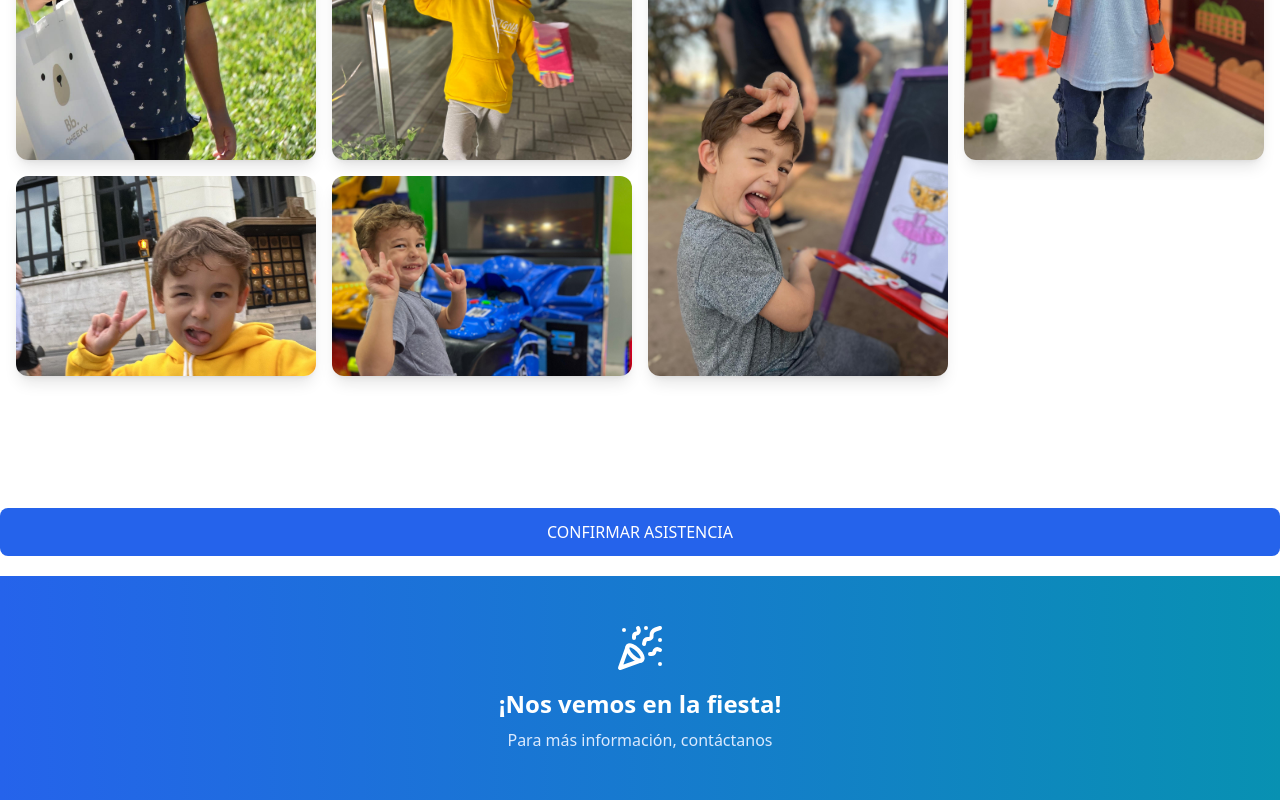
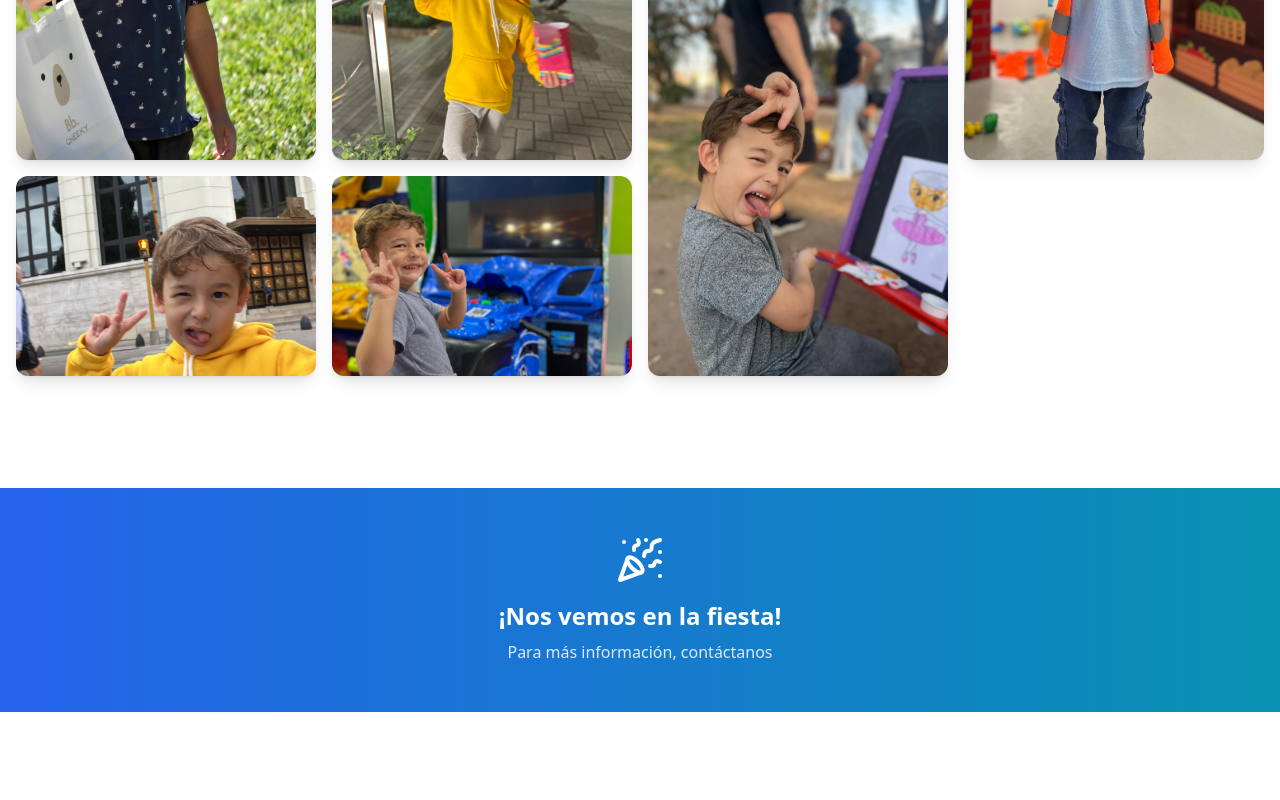
Before and after one commit to webibygrauberg/cumple-feli, a React (Vite) app: page / in a window 1280 px wide. Shown: the part 3206-4006 px from the top of the page. After the commit the page ends 3918 px from the top, so only its background shows below. Built offline with nearby package versions, Linux system fonts and the light colour scheme.

Commit message:
borramos ultimo boton de mas

```diff
--- a/src/App.tsx
+++ b/src/App.tsx
@@ -98,15 +98,7 @@ function App() {
           <PhotoGallery key={galleryKey} />
         </section>
 
-        {/* Botón para confirmar*/}
-        <div className="flex justify-center py-5">
-            <button
-              onClick={() => window.open("https://forms.gle/iMfCuvzhrQQEtKoB9", "_blank")}
-              className="w-full bg-blue-600 text-white px-6 py-3 rounded-lg hover:bg-blue-700 transition"
-            >
-              CONFIRMAR ASISTENCIA
-            </button>
-        </div>
+
 
 
 
```
